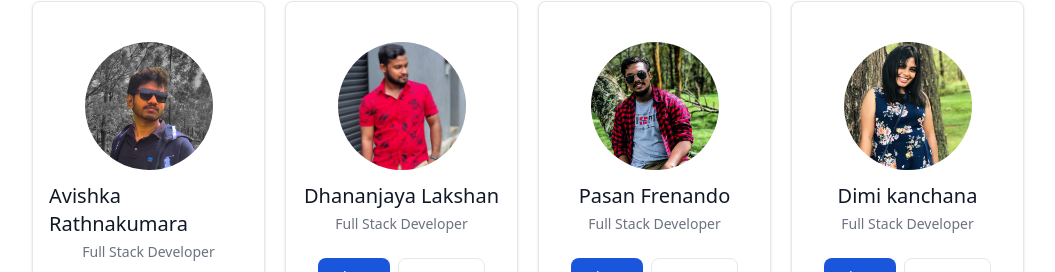
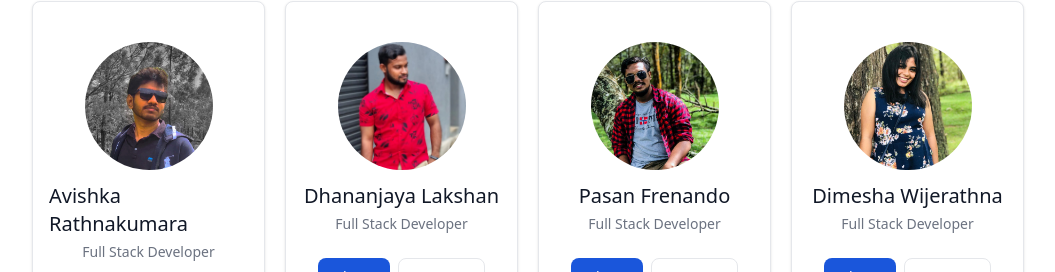
Before and after one commit to Avishka777/Educational-Platform-for-Online-Learning, a React (Vite) app in the folder frontend/: page / in a window 1280 px wide. Shown: the part 1634-1906 px from the top of the page, without its empty margins (112-1167 px from the left). Built offline with nearby package versions, Linux system fonts and the light colour scheme; no server answers.

Commit message:
rename course provide name

```diff
--- a/frontend/src/components/TopProvider.jsx
+++ b/frontend/src/components/TopProvider.jsx
@@ -47,7 +47,7 @@ export default function TopProvider() {
         <div class="sm:w-1/4 max-w-1/4 bg-white border border-gray-200 rounded-lg shadow dark:bg-gray-800 dark:border-gray-700 mt-5">
             <div class="flex flex-col items-center py-10 mx-4">
                 <img class="w-32 h-32 mb-3 rounded-full" src={Dimi} alt="Dimi image"/>
-                <h5 class="mb-1 text-xl font-medium text-gray-900 dark:text-white">Dimi kanchana</h5>
+                <h5 class="mb-1 text-xl font-medium text-gray-900 dark:text-white">Dimesha Wijerathna</h5>
                 <span class="text-sm text-gray-500 dark:text-gray-400">Full Stack Developer</span>
                 <div class="flex mt-4 md:mt-6">
                     <a href="#" class="inline-flex items-center px-4 py-2 text-sm font-medium text-center text-white bg-blue-700 rounded-lg hover:bg-blue-800 focus:ring-4 focus:outline-none focus:ring-blue-300 dark:bg-blue-600 dark:hover:bg-blue-700 dark:focus:ring-blue-800">About</a>
```
